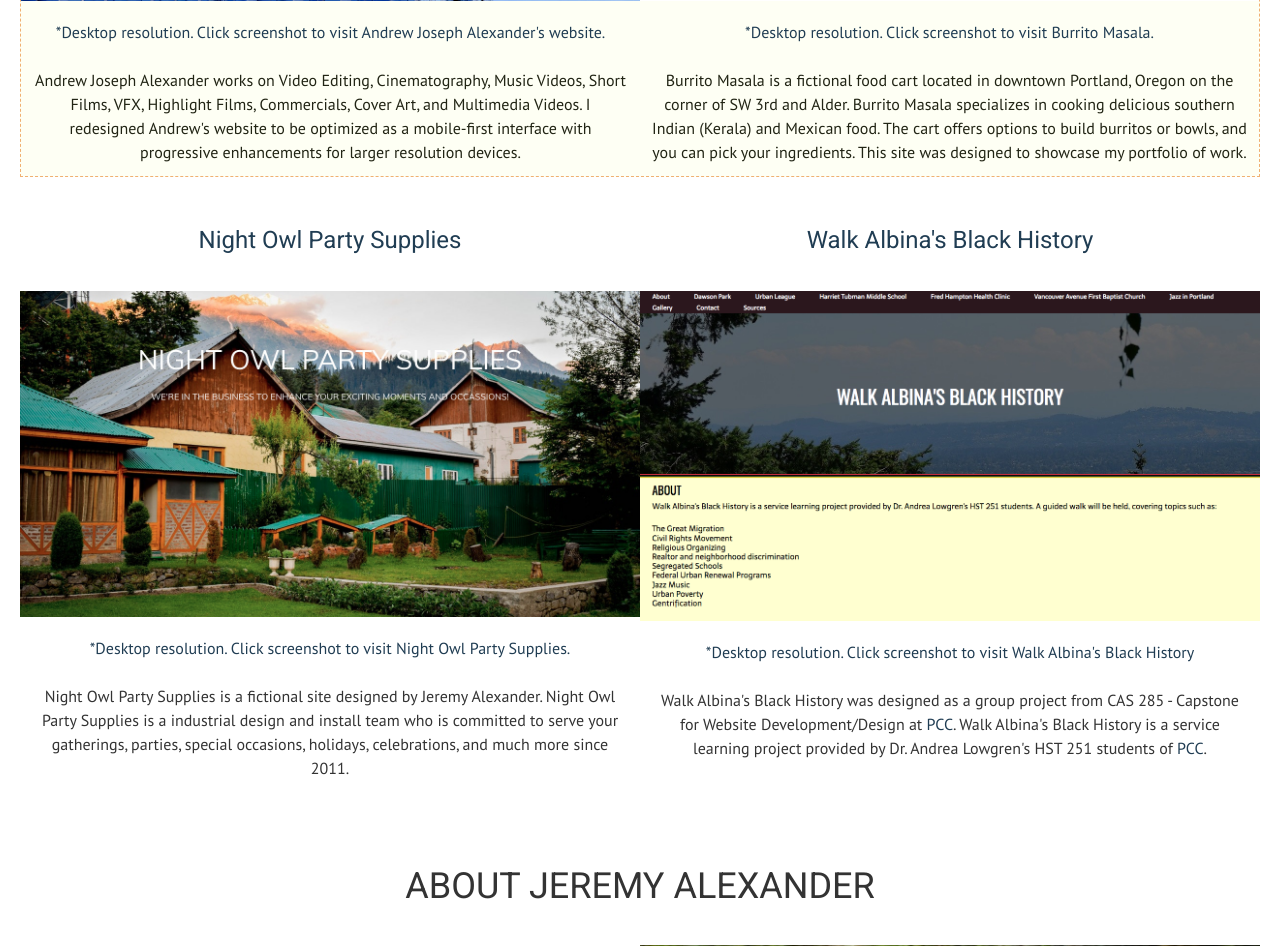
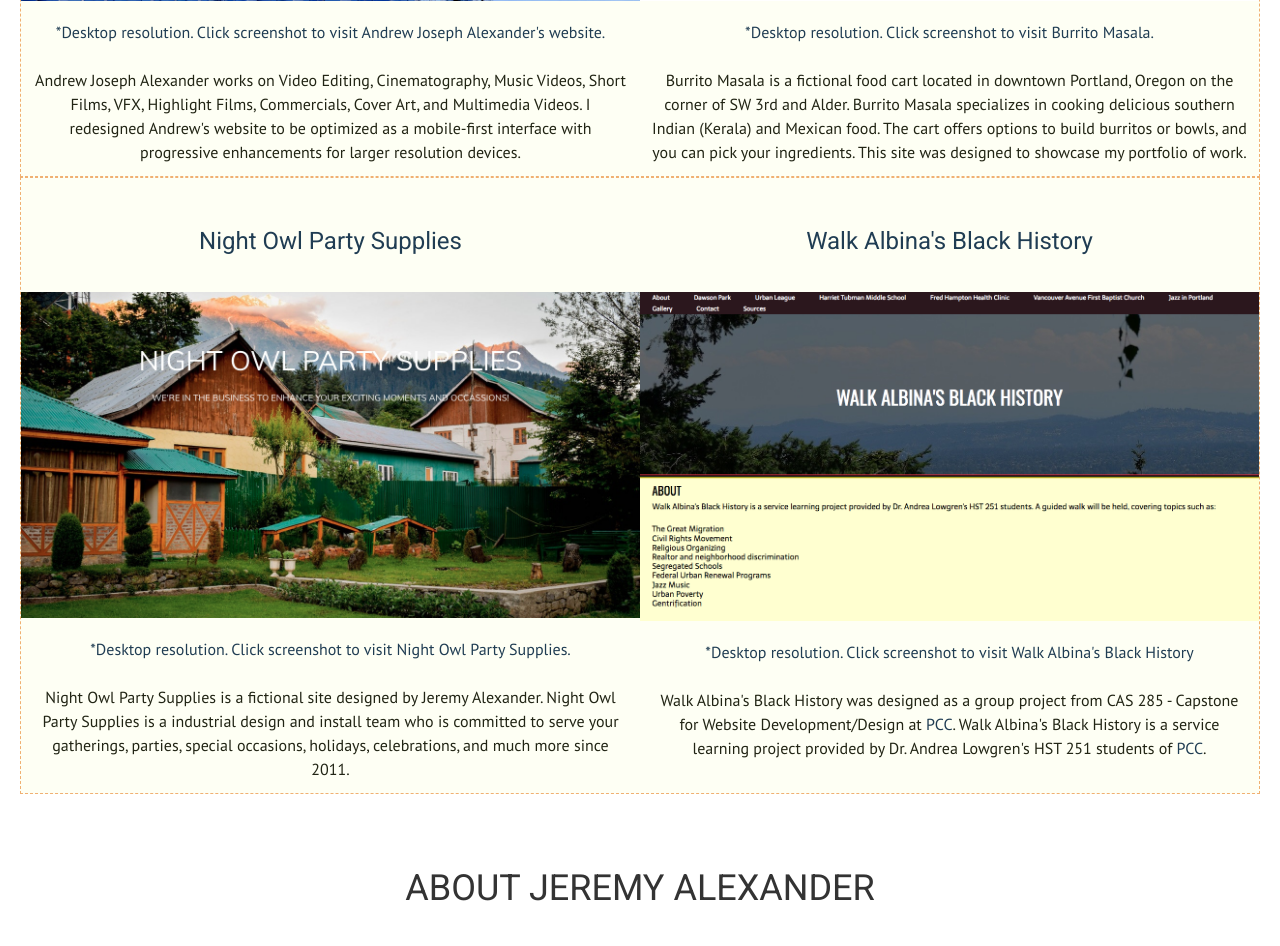
Before and after one commit to JeremyAlexander1/jeremy-alexander-portfolio, a PHP site: page / in a window 1280 px wide. Shown: the part 2527-3473 px from the top of the page. Run offline with PHP 8.4, Linux system fonts and the light colour scheme.

Commit message:
Add files via upload

```diff
--- a/css/style.css
+++ b/css/style.css
@@ -223,6 +223,13 @@
   border-width: 1px;
   border-style: dashed;
 }
+#my-work-continued {
+  color: #212414;
+  background-color: #fefff4;
+  border-color: #f0b072;
+  border-width: 1px;
+  border-style: dashed;
+}
 #back2Top {
   width: 40px;
   line-height: 40px;
--- a/css/style.less
+++ b/css/style.less
@@ -226,6 +226,14 @@
     border-style: dashed;
 }
 
+#my-work-continued {
+    color: @darkAlternate;
+    background-color: #fefff4;
+    border-color: @color8;
+    border-width: 1px;
+    border-style: dashed;
+}
+
 #back2Top {
     width: 40px;
     line-height: 40px;
```
